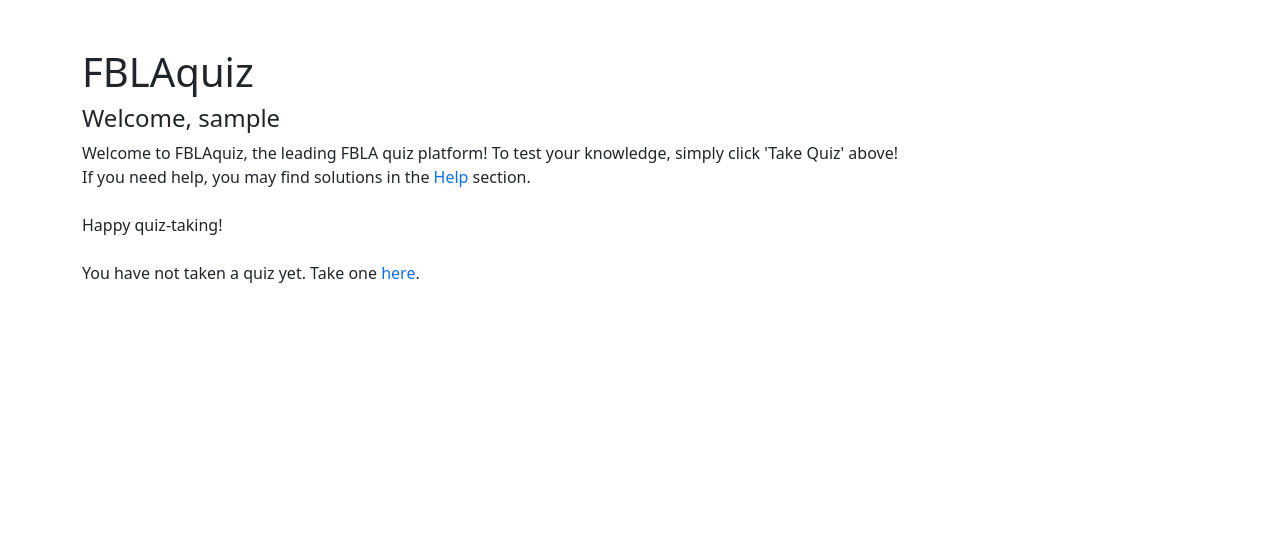
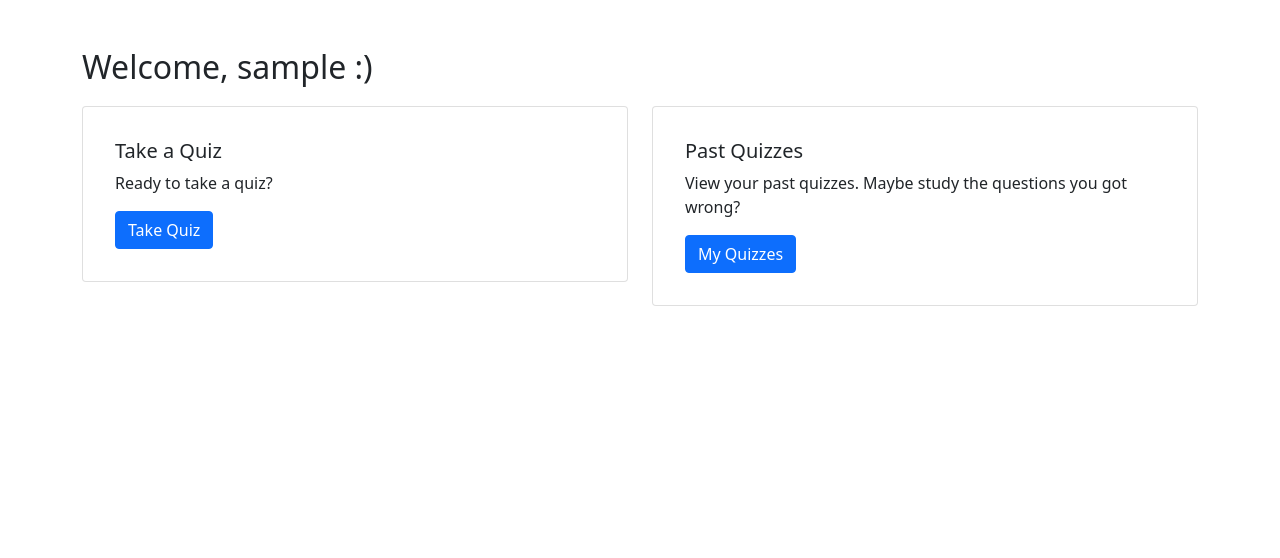
Before and after one commit to jdabtieu/FBLA, a Flask app: page / in a window 1280 px wide. Shown: the part 56-614 px from the top of the page. Run offline with Flask 2, Linux system fonts and the light colour scheme; the visitor is signed in with stand-in values (Sample User, id 1); data that the repository does not hold is empty; parts of the project's set-up code (start-up, migrations or seed data) failed here and were passed over; some libraries are stand-ins or nearby versions.

Commit message:
refresh layout for multiple pages

```diff
--- a/src/assets/css/style.css
+++ b/src/assets/css/style.css
@@ -80,6 +80,11 @@
     }
 }
 
+/****************** ADMIN PAGE LAYOUT **********************/
+.admin-card {
+    padding: calc(var(--bs-gutter-x)/ 2)
+}
+
 /****************** MISC DISPLAY FIXES ***********************/
 body {
     display: flex;
@@ -91,7 +96,7 @@ main {
     flex-grow: 1;
 }
 
-a, a.btn {
+a, a.btn, nav a:hover, a.btn:hover {
     text-decoration: none;
 }
 
--- a/src/templates/logged-in.html
+++ b/src/templates/logged-in.html
@@ -3,16 +3,36 @@
 {% block title %}Home{% endblock %}
 
 {% block main %}
-<h1>FBLAquiz</h1>
-<h4>Welcome, {{ session.username }}</h4>
-<p>
-	Welcome to FBLAquiz, the leading FBLA quiz platform! To test your knowledge, simply click 'Take Quiz' above!<br>
-	If you need help, you may find solutions in the <a href="/help">Help</a> section.<br><br>
-	Happy quiz-taking!<br><br>
-	{% if most_difficult %}
-		Your least familar subject is {{ most_difficult }}. <a href="/quiz?type={{ most_difficult }}">Take a quiz on {{ most_difficult }}.</a>
-	{% else %}
-		You have not taken a quiz yet. Take one <a href="/quiz">here</a>.
-	{% endif %}
-</p>
+<h2>Welcome, {{ session.username }} :)</h2>
+<div class="row">
+    <div class="col-sm-6 admin-card">
+        <div class="card">
+            <div class="card-body">
+                <h5 class="card-title">Take a Quiz</h5>
+                <p class="card-text">Ready to take a quiz?</p>
+                <a class="btn btn-primary" href="/quiz" role="button">Take Quiz</a>
+            </div>
+        </div>
+    </div>
+    {% if most_difficult %}
+    <div class="col-sm-6 admin-card">
+        <div class="card">
+            <div class="card-body">
+                <h5 class="card-title">Your Weakest Subject</h5>
+                <p class="card-text">Your weakest subject is {{ most_difficult }}. Do you want to train it?</p>
+                <a class="btn btn-primary" href="/quiz?type={{ most_difficult }}" role="button">Take a quiz on {{ most_difficult }}</a>
+            </div>
+        </div>
+    </div>
+    {% endif %}
+    <div class="col-sm-6 admin-card">
+        <div class="card">
+            <div class="card-body">
+                <h5 class="card-title">Past Quizzes</h5>
+                <p class="card-text">View your past quizzes. Maybe study the questions you got wrong?</p>
+                <a class="btn btn-primary" href="/submissions" role="button">My Quizzes</a>
+            </div>
+        </div>
+    </div>
+</div>
 {% endblock %}
```
Also changed, not shown: src/templates/admin/console.html (+35 -7 lines), src/templates/profile.html (+31 -7 lines).
